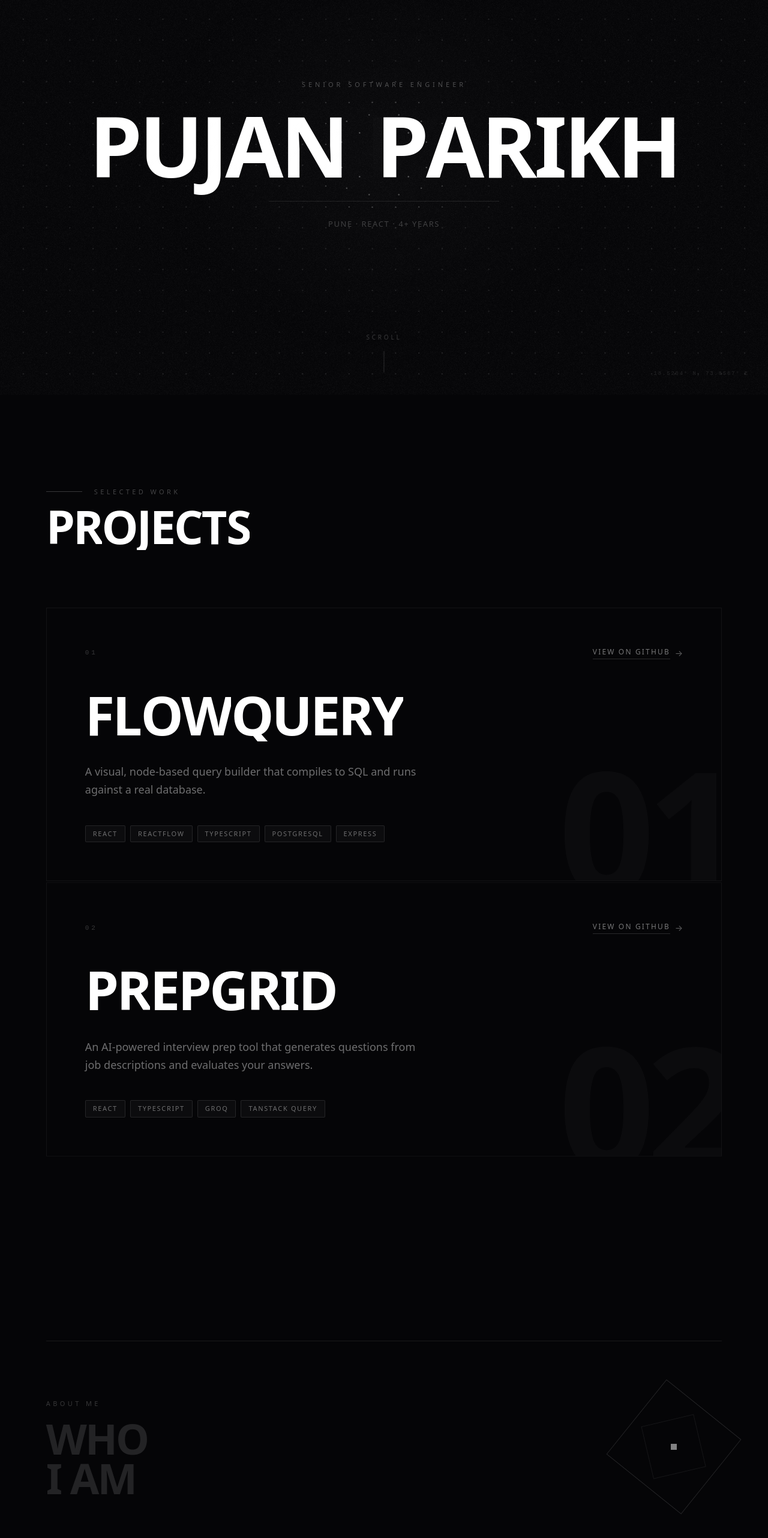
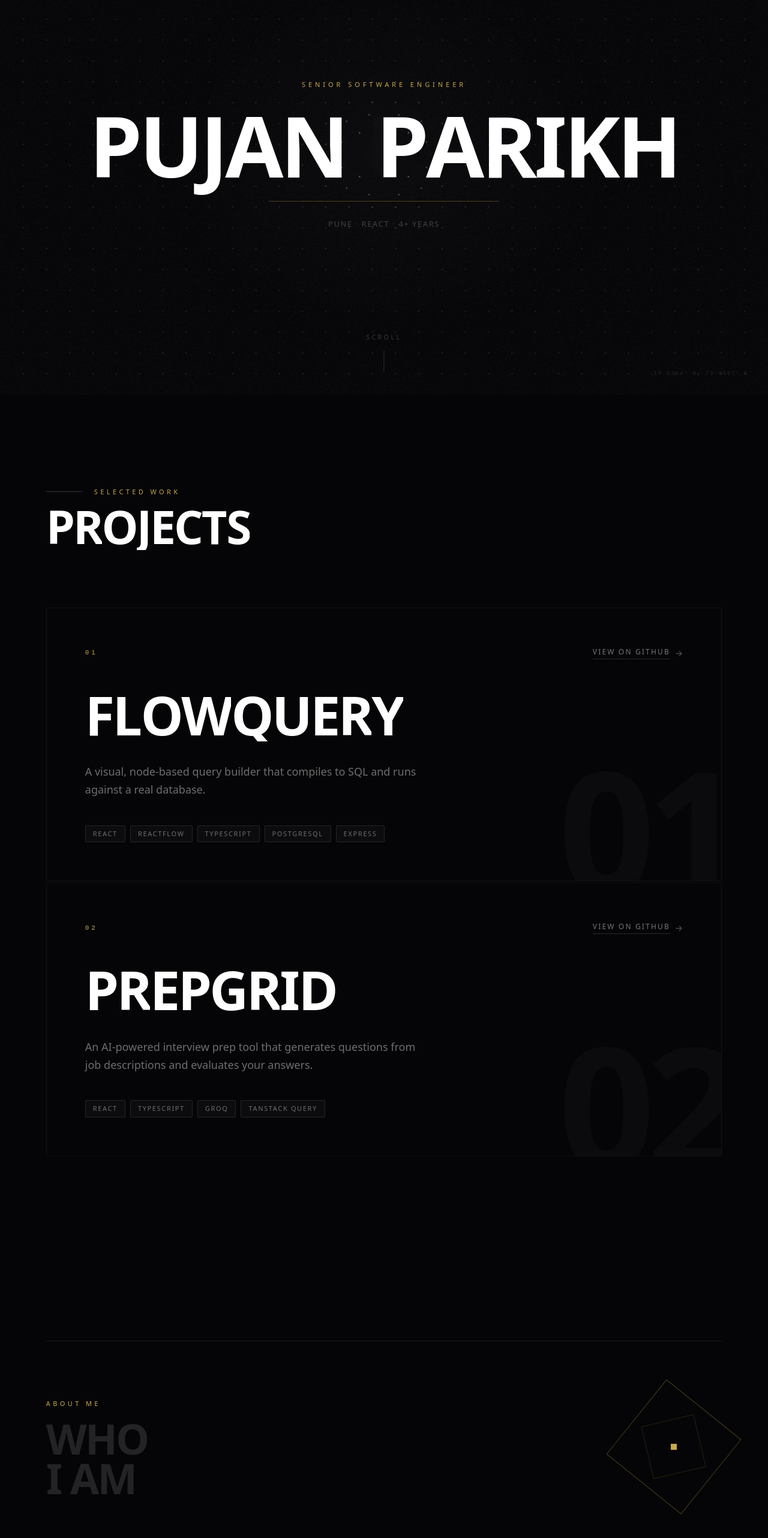
Before and after one commit to pujxn/portfolio, a React app: page / in a window 1280 px wide. Shown: the part 142-2706 px from the top of the page at 60% size. Built offline with nearby package versions, Linux system fonts and the light colour scheme; the HTML template or start-up script is replaced by a standard one.

Commit message:
Add gold accent color throughout and replace wobbly blob with counter-rotating squares

```diff
--- a/src/components/About.tsx
+++ b/src/components/About.tsx
@@ -33,7 +33,7 @@ function WordReveal({ inView }: { inView: boolean }) {
             <motion.span
               style={{
                 display: 'inline-block',
-                color: isAccented ? 'rgba(255,255,255,1)' : undefined,
+                color: isAccented ? '#C9A84C' : undefined,
               }}
               initial={{ y: randY, rotate: randRotate, opacity: 0 }}
               animate={
@@ -69,7 +69,7 @@ function RotatingSquares() {
         style={{
           position: 'absolute',
           inset: 0,
-          border: '1px solid rgba(255,255,255,0.12)',
+          border: '1px solid rgba(201,168,76,0.35)',
         }}
       />
       <motion.div
@@ -78,14 +78,14 @@ function RotatingSquares() {
         style={{
           position: 'absolute',
           inset: '22%',
-          border: '1px solid rgba(255,255,255,0.07)',
+          border: '1px solid rgba(201,168,76,0.18)',
         }}
       />
       <div
         style={{
           position: 'absolute',
           inset: '47%',
-          background: 'rgba(255,255,255,0.5)',
+          background: '#C9A84C',
         }}
       />
     </div>
@@ -144,7 +144,7 @@ export default function About() {
               style={{
                 fontSize: 11,
                 letterSpacing: '0.4em',
-                color: 'rgba(255,255,255,0.2)',
+                color: '#C9A84C',
                 textTransform: 'uppercase',
                 display: 'block',
                 marginBottom: 16,
@@ -194,7 +194,7 @@ export default function About() {
                   fontSize: 'clamp(28px, 4vw, 52px)',
                   fontWeight: 900,
                   letterSpacing: '-0.04em',
-                  color: '#fff',
+                  color: '#C9A84C',
                   lineHeight: 1,
                   marginBottom: 6,
                 }}
--- a/src/components/Contact.tsx
+++ b/src/components/Contact.tsx
@@ -154,7 +154,8 @@ function PulseRing() {
           position: 'absolute',
           inset: '35%',
           borderRadius: '50%',
-          background: 'rgba(255,255,255,0.9)',
+          background: '#C9A84C',
+          boxShadow: '0 0 10px 2px rgba(201,168,76,0.6)',
         }}
       />
     </div>
@@ -195,7 +196,7 @@ export default function Contact() {
           style={{
             fontSize: 11,
             letterSpacing: '0.4em',
-            color: 'rgba(255,255,255,0.2)',
+            color: '#C9A84C',
             textTransform: 'uppercase',
           }}
         >
--- a/src/components/CustomCursor.tsx
+++ b/src/components/CustomCursor.tsx
@@ -68,7 +68,8 @@ export default function CustomCursor({ mouseX, mouseY }: Props) {
             width: 5,
             height: 5,
             borderRadius: '50%',
-            background: '#fff',
+            background: '#C9A84C',
+            boxShadow: '0 0 8px 2px rgba(201,168,76,0.5)',
           }}
         />
       </motion.div>
--- a/src/components/Hero.tsx
+++ b/src/components/Hero.tsx
@@ -62,7 +62,7 @@ export default function Hero() {
             letterSpacing: '0.45em',
             fontSize: 11,
             fontWeight: 500,
-            color: 'rgba(255,255,255,0.28)',
+            color: '#C9A84C',
             textTransform: 'uppercase',
             marginBottom: 28,
           }}
@@ -115,7 +115,7 @@ export default function Hero() {
           style={{
             width: 'clamp(200px, 30vw, 420px)',
             height: 1,
-            background: 'rgba(255,255,255,0.1)',
+            background: 'rgba(201,168,76,0.35)',
             marginTop: 28,
             marginBottom: 28,
             transformOrigin: 'left center',
--- a/src/components/Projects.tsx
+++ b/src/components/Projects.tsx
@@ -249,7 +249,7 @@ function ProjectCard({
             style={{
               fontSize: 11,
               letterSpacing: '0.35em',
-              color: 'rgba(255,255,255,0.2)',
+              color: '#C9A84C',
               textTransform: 'uppercase',
               fontFamily: 'monospace',
             }}
@@ -368,7 +368,7 @@ export default function Projects() {
             style={{
               fontSize: 11,
               letterSpacing: '0.4em',
-              color: 'rgba(255,255,255,0.25)',
+              color: '#C9A84C',
               textTransform: 'uppercase',
             }}
           >
```
